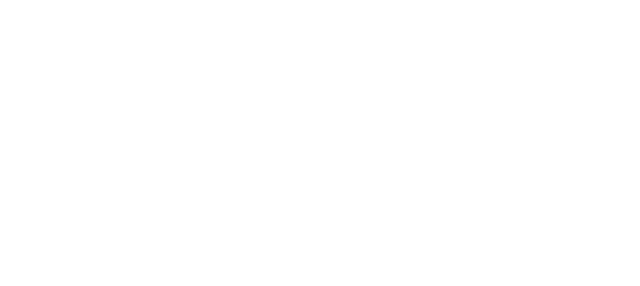
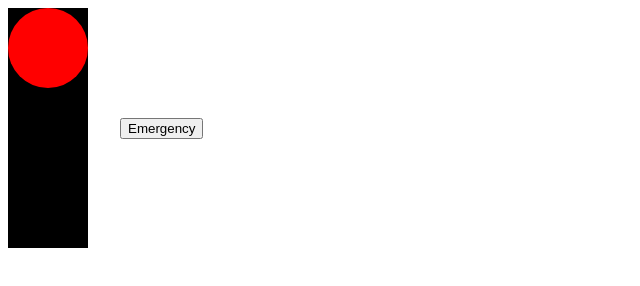
Before and after one commit to Baxshopnl/traffic-light-challenge, a website built with webpack: page public/index.html in a window 1280 px wide. Shown: the whole page, without its empty margins (0-640 px from the left). Built offline with nearby package versions, Linux system fonts and the light colour scheme.

Commit message:
Add all the traffic light functionality.

```diff
--- a/index.js
+++ b/index.js
@@ -1,29 +1,79 @@
-import { createMachine } from 'xstate';
+import { createMachine, interpret } from 'xstate';
 
+// initialise traffic light, using 'after' to change states with interval
 const trafficLight = createMachine({
-  id: 'light',
-  initial: 'green',
+  id: 'traffic-light',
+  initial: 'defaultCycle',
   states: {
-    green: {
-      on: {
-        TIMER: 'yellow'
+    defaultCycle: {
+      on: {EMERGENCY: 'emergencyCycle'},
+      initial: 'green',
+      states: {
+        green: {
+          after: {
+            5000: {target: 'yellow'}
+          },
+        },
+        yellow: {
+          after: {
+            2000: {target: 'red'}
+          },
+        },
+        red: {
+          after: {
+            5000: {target: 'green'}
+          },
+        },
       }
     },
-    yellow: {
-      on: {
-        TIMER: 'red'
+    emergencyCycle: {
+      initial: 'emergency',
+      states: {
+        emergency: {
+          after: {
+            // go to red light after the ambulance has passed, just for safety :-)
+            5000: {target: '#traffic-light.defaultCycle.red'}
+          }
+        }
       }
     },
-    red: {
-      on: {
-        TIMER: 'green'
-      }
-    }
   }
 });
 
-const currentState = 'green';
+// use xstate interpreter to run automated Timeout function
+const service = interpret(trafficLight).onTransition((state) => {
+  // add 'active' class to current state light
+  if (state.value.defaultCycle){
+    document.querySelector('.light.' + state.value.defaultCycle).classList.add('active')
+  }
 
-const nextState = trafficLight.transition(currentState, 'TIMER').value;
+  // remove 'active' class from previous state light
+  // (except with initial state or coming from emergencyCycle)
+  if (state.history  && !state.history.value.emergencyCycle) {
+    document.querySelector('.light.' + state.history.value.defaultCycle).classList.remove('active')
+  }
+});
 
-// => 'yellow'
+service.start();
+
+
+// emergency button functionality
+const emergencyButton = document.querySelector('#emergencyButton');
+const yellowLight = document.querySelector('.light.yellow');
+const blinkenLichten = document.querySelector('.light.yellow.blinking');
+
+emergencyButton.addEventListener('click', () => {
+  // only run this code when yellow light is not already blinking
+  if(!blinkenLichten){
+    // go to emergencyCycle
+    service.send('EMERGENCY')
+
+    // add blinking class to yellow
+    yellowLight.classList.add('blinking');
+
+    // after 5 seconds, remove yellow blinking
+    setTimeout(() => {
+      yellowLight.classList.remove('blinking');
+    }, 5000);
+  }
+})
--- a/public/index.html
+++ b/public/index.html
@@ -5,8 +5,17 @@
   <meta http-equiv="X-UA-Compatible" content="IE=edge">
   <meta name="viewport" content="width=device-width, initial-scale=1.0">
   <title>Traffic Light Challenge</title>
+  <link rel="stylesheet" href="style.css">
 </head>
 <body>
+  <div class="traffic-light-container">
+    <div class="traffic-light">
+      <div class="light red"></div>
+      <div class="light yellow"></div>
+      <div class="light green"></div>
+    </div>
+    <button id="emergencyButton">Emergency</button>
+  </div>
 
   <script type="module" src="bundle.js"></script>
 </body>
--- /dev/null
+++ b/public/style.css
@@ -0,0 +1,49 @@
+.traffic-light-container {
+  display: flex;
+  align-items: center;
+}
+
+.traffic-light {
+  display: flex;
+  flex-direction: column;
+  justify-content: space-between;
+  height: 15em;
+  margin-right: 2em;
+  background-color: black;
+}
+
+.light {
+  border-radius: 50%;
+  width: 5em;
+  height: 5em;
+  opacity: 0;
+}
+
+.red {
+  background-color: red;
+}
+
+.yellow {
+  background-color: yellow;
+}
+
+.green {
+  background-color: green;
+}
+
+.blinking {
+  animation: blink 0.5s alternate 10;
+}
+
+@keyframes blink {
+  from {
+    opacity: 1;
+  }
+  to {
+    opacity: 0;
+  }
+}
+
+.active {
+  opacity: 1;
+}
--- a/webpack.config.js
+++ b/webpack.config.js
@@ -1,7 +1,7 @@
 const path = require('path');
 
 module.exports = {
-  // entry: 'index.js',
+  entry: './index.js',
   output: {
     filename: 'bundle.js',
     path: path.resolve(__dirname, 'dist'),
```
Also changed, not shown: dist/bundle.js (added), dist/bundle.js.LICENSE.txt (added).
